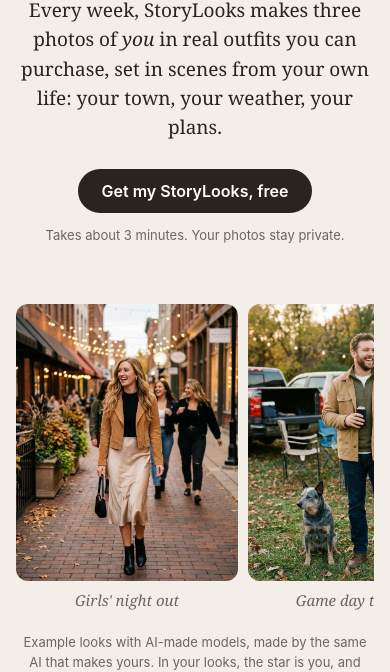
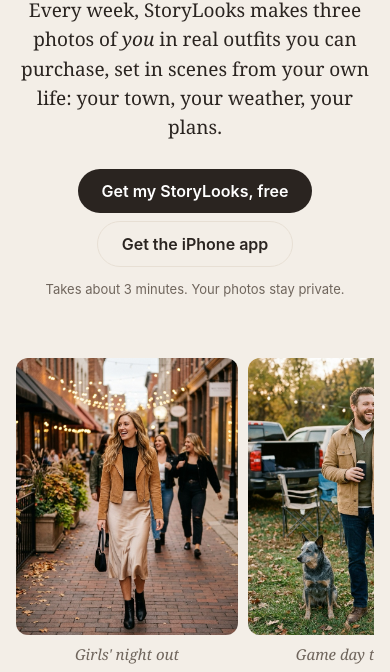
Before and after one commit to Tysinc-LLC/storylooks-site, a plain HTML site: page index.html in a window 390 px wide. Shown: the part 194-866 px from the top of the page. Drawn offline with Linux system fonts and the light colour scheme.

Commit message:
Get the iPhone app buttons
Co-Authored-By: Claude Opus 5.5 <noreply@anthropic.com>

```diff
--- a/index.html
+++ b/index.html
@@ -23,6 +23,7 @@
     <h1>See yourself in it.</h1>
     <p class="lead">Every week, StoryLooks makes three photos of <em>you</em> in real outfits you can purchase, set in scenes from your own life: your town, your weather, your plans.</p>
     <a class="btn" href="join.html">Get my StoryLooks, free</a>
+    <a class="btn ghost" href="https://apps.apple.com/us/app/storylooks-see-yourself-in-it/id6832738284" style="margin:8px 6px 0;">Get the iPhone app</a>
     <p class="fine" style="margin-top:12px;">Takes about 3 minutes. Your photos stay private.</p>
   </section>
 
@@ -67,6 +68,7 @@
     <h2>Free to join.</h2>
     <p class="lead" style="font-size:17px;">Sign up, confirm your email, and your first looks arrive in about 5 minutes.</p>
     <a class="btn" href="join.html">Join StoryLooks</a>
+    <a class="btn ghost" href="https://apps.apple.com/us/app/storylooks-see-yourself-in-it/id6832738284" style="margin:8px 6px 0;">Get the iPhone app</a>
   </section>
 
   <footer class="foot">
```
